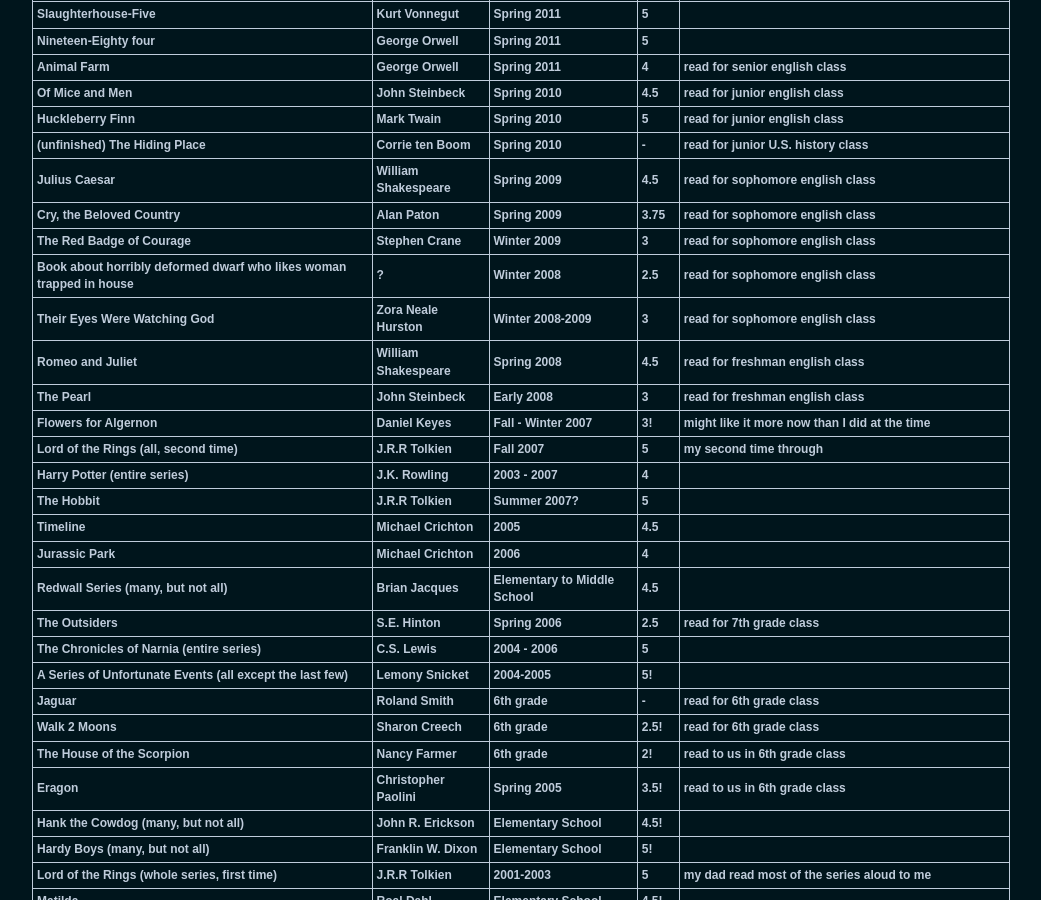
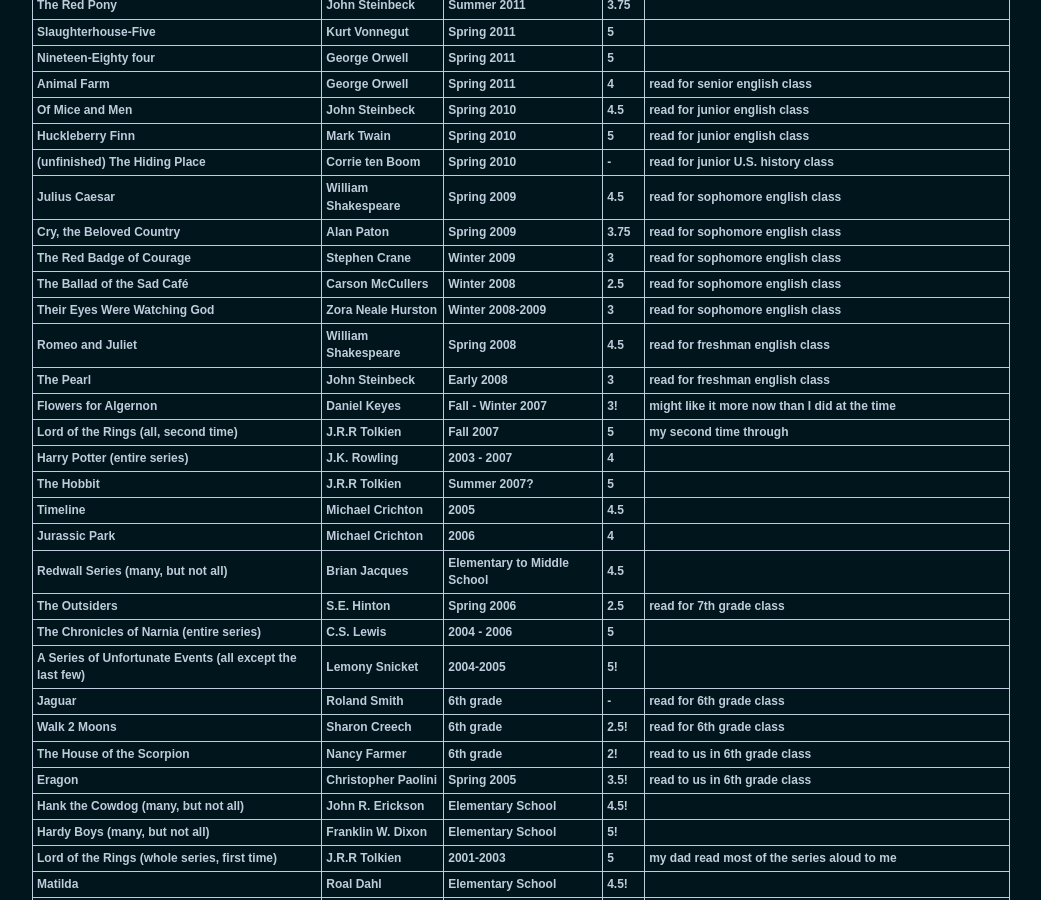
Before and after one commit to JeffSolo/jeffsolo.github.com, a Jekyll site: the page built from _posts/2015-03-30-books.md, in a window 1280 px wide and 900 px high, scrolled down 1545 px. Shown: the whole window, without its empty margins (119-1160 px from the left). Built offline with Jekyll 4.4.1, drawn with Linux system fonts in a browser that asks for light colours; Markdown is read by kramdown in place of the engine named in the settings.

Commit message:
added Book to post

```diff
--- a/_includes/books.html
+++ b/_includes/books.html
@@ -16,7 +16,7 @@
 }
 
 </style><table class="tableizer-table sortable">
-<tr class="tableizer-firstrow"><th>&nbsp;&nbsp;Book</th><th>&nbsp;&nbsp;Author</th><th>&nbsp;&nbsp;Dates Read</th><th>Rating* <br>(1-5)</th><th>&nbsp;&nbsp;Comments</th></tr>
+<tr class="tableizer-firstrow"><th>&nbsp;&nbsp;Book</th><th>&nbsp;&nbsp;Author</th><th>&nbsp;&nbsp;Date Read</th><th>Rating* <br>(1-5)</th><th>&nbsp;&nbsp;Comments</th></tr>
  <tr><td>(Currently Reading) The Handmaid's Tale</td><td>Margaret Atwood</td><td sorttable_customkey="1">April 2015</td><td></td><td>&nbsp;</td></tr>
  <tr><td>The Memoirs of Sherlock Holmes</td><td>Arthur Conan Doyle</td><td sorttable_customkey="1">Feb 2014 - April 2015</td><td>4.5</td><td>&nbsp;</td></tr>
  <tr><td>Harry Potter and the Methods of Rationality</td><td>Eliezer Yudkowsky</td><td sorttable_customkey="2">Jan - March 2015</td><td>5</td><td>Fantastic fanfiction, highly recommend</td></tr>
@@ -75,7 +75,7 @@
  <tr><td>Cry, the Beloved Country</td><td>Alan Paton</td>		<td sorttable_customkey="45">Spring 2009</td><td>3.75</td><td>read for sophomore english class</td></tr>
  <tr><td>The Red Badge of Courage</td><td>Stephen Crane</td>	<td sorttable_customkey="46">Winter 2009</td><td>3   </td><td>read for sophomore english class</td></tr>
 
- <tr><td>Book about horribly deformed dwarf who likes woman trapped in house</td><td>?</td><td sorttable_customkey="47">Winter 2008</td><td>2.5 </td><td>read for sophomore english class</td></tr>
+ <tr><td>The Ballad of the Sad Café</td><td>Carson McCullers</td><td sorttable_customkey="47">Winter 2008</td><td>2.5 </td><td>read for sophomore english class</td></tr>
  <tr><td>Their Eyes Were Watching God</td><td>Zora Neale Hurston</td><td sorttable_customkey="48">Winter 2008-2009</td><td>3</td><td>read for sophomore english class</td></tr>
  <tr><td>Romeo and Juliet</td><td>William Shakespeare</td><td sorttable_customkey="49">Spring 2008</td><td>4.5</td><td>read for freshman english class</td></tr>
  <tr><td>The Pearl</td><td>John Steinbeck</td><td sorttable_customkey="50">Early 2008</td><td>3</td><td>read for freshman english class</td></tr>
```
Also changed, not shown: 1 other file.
